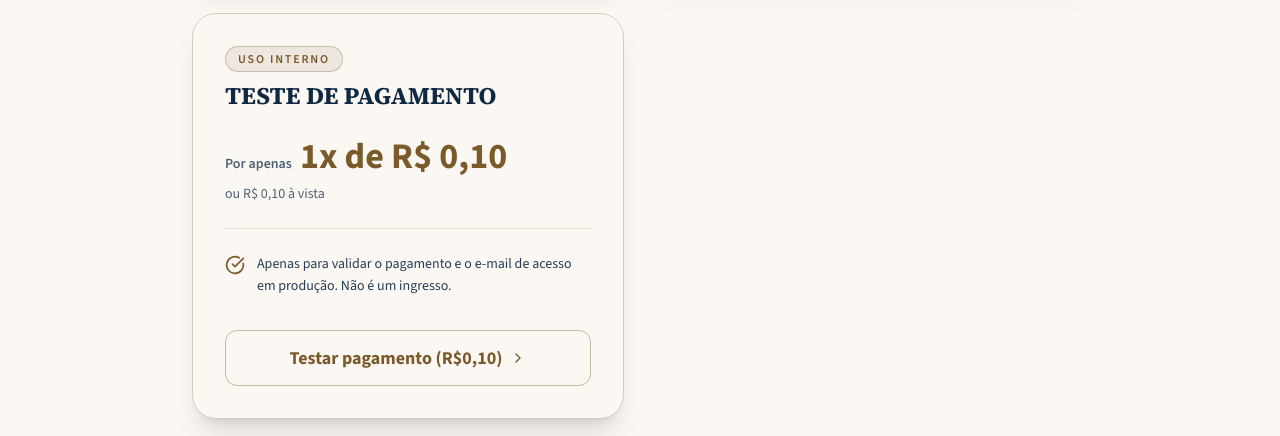
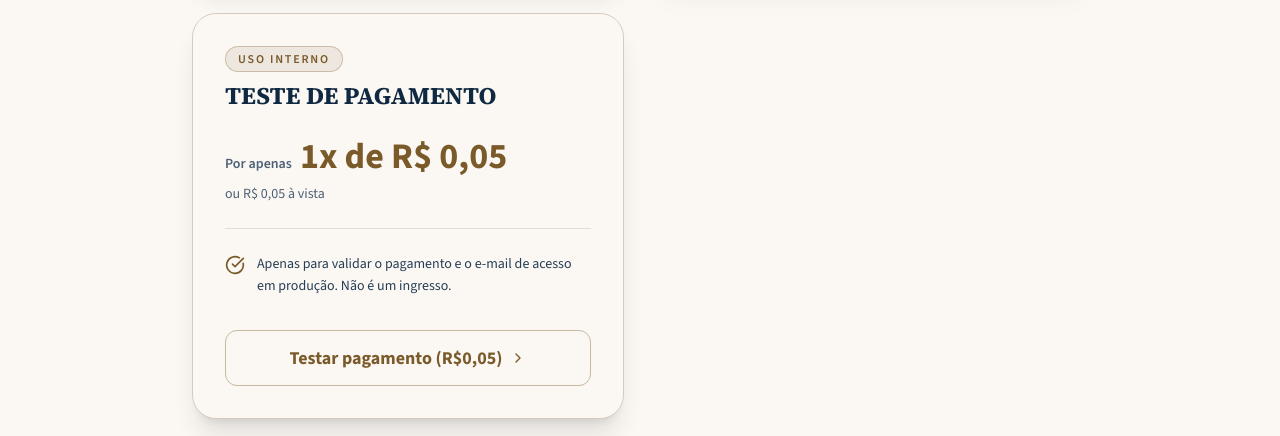
Before and after one commit to gabrielbarros1975-lgtm/navari, a React (Vite) app: page / in a window 1280 px wide. Shown: the part 8020-8456 px from the top of the page. Built offline with nearby package versions, Linux system fonts and the light colour scheme.

Commit message:
Reduz o ingresso de teste para R$0,05

```diff
--- a/api/_products.ts
+++ b/api/_products.ts
@@ -28,10 +28,10 @@ export const PRODUCTS: Record<string, Product> = {
     installments: 12,
   },
   // TODO: remover assim que o teste de e-mail de acesso em produção for validado.
-  "teste-010": {
-    id: "teste-010",
+  "teste-005": {
+    id: "teste-005",
     title: "Teste de pagamento em produção",
-    price: 0.1,
+    price: 0.05,
     installments: 1,
   },
 };
--- a/src/data/mockData.ts
+++ b/src/data/mockData.ts
@@ -124,15 +124,15 @@ export const mockWorkshop: Workshop = {
     },
     // TODO: remover assim que o teste de e-mail de acesso em produção for validado.
     {
-      id: "teste-010",
+      id: "teste-005",
       name: "TESTE DE PAGAMENTO",
       batchLabel: "Uso interno",
-      price: 0.1,
-      installmentValue: 0.1,
+      price: 0.05,
+      installmentValue: 0.05,
       installments: 1,
       includes: ["Apenas para validar o pagamento e o e-mail de acesso em produção. Não é um ingresso."],
       checkoutUrl: null,
-      ctaLabel: "Testar pagamento (R$0,10)",
+      ctaLabel: "Testar pagamento (R$0,05)",
     },
   ],
   caseLab: {
```
